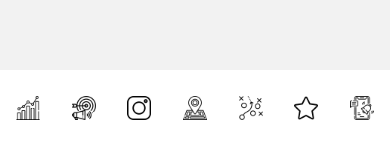
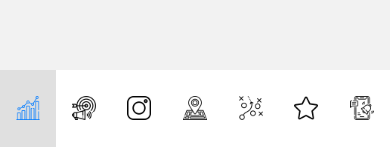
Before and after one commit to relateddigital/react-native-related-digital, a React Native app in the folder example/: screen / in a window 390 px wide. Shown: the part 694-841 px from the top of the page. Built offline with nearby package versions, Linux system fonts and the light colour scheme; what @relateddigital/react-native-huawei would draw is missing.

Commit message:
example project CustomTabBar style fix

```diff
--- a/example/src/components/TabBar/CustomTabBar.tsx
+++ b/example/src/components/TabBar/CustomTabBar.tsx
@@ -41,6 +41,10 @@ const CustomTabBar: React.FC<BottomTabBarProps> = ({ state, navigation }) => {
     }
   };
 
+  const isSelected = (routeName: string) => {
+    return state.index === state.routes.findIndex((r) => r.name === routeName);
+  };
+
   return (
     <View style={[styles.container, { paddingBottom: insets.bottom }]}>
       {state.routes.map((route, index) => {
@@ -57,14 +61,23 @@ const CustomTabBar: React.FC<BottomTabBarProps> = ({ state, navigation }) => {
         };
 
         const logo = getTabLogo(route.name);
+        const selected = isSelected(route.name);
 
         return (
           <TouchableOpacity
             key={index}
             onPress={onPress}
-            style={styles.tabItem}
+            style={[
+              styles.tabItem,
+              selected ? styles.selectedTabItem : styles.unselectedTabItem,
+            ]}
           >
-            {logo && <Image source={logo} style={styles.logo} />}
+            {logo && (
+              <Image
+                source={logo}
+                style={[styles.logo, selected ? styles.selectedLogo : null]}
+              />
+            )}
           </TouchableOpacity>
         );
       })}
@@ -90,6 +103,16 @@ const styles = StyleSheet.create({
     height: 24,
     marginBottom: Platform.OS === 'android' ? 0 : 5,
   },
+
+  selectedTabItem: {
+    backgroundColor: '#e0e0e0', // seçili sekme öğesinin arka plan rengi
+  },
+  unselectedTabItem: {
+    backgroundColor: 'white', // seçilmemiş sekme öğesinin arka plan rengi
+  },
+  selectedLogo: {
+    tintColor: '#007AFF', // seçili logo rengi
+  },
 });
 
 export default CustomTabBar;
```
Also changed, not shown: 1 other file (tests, documents, lock files or other folders).
